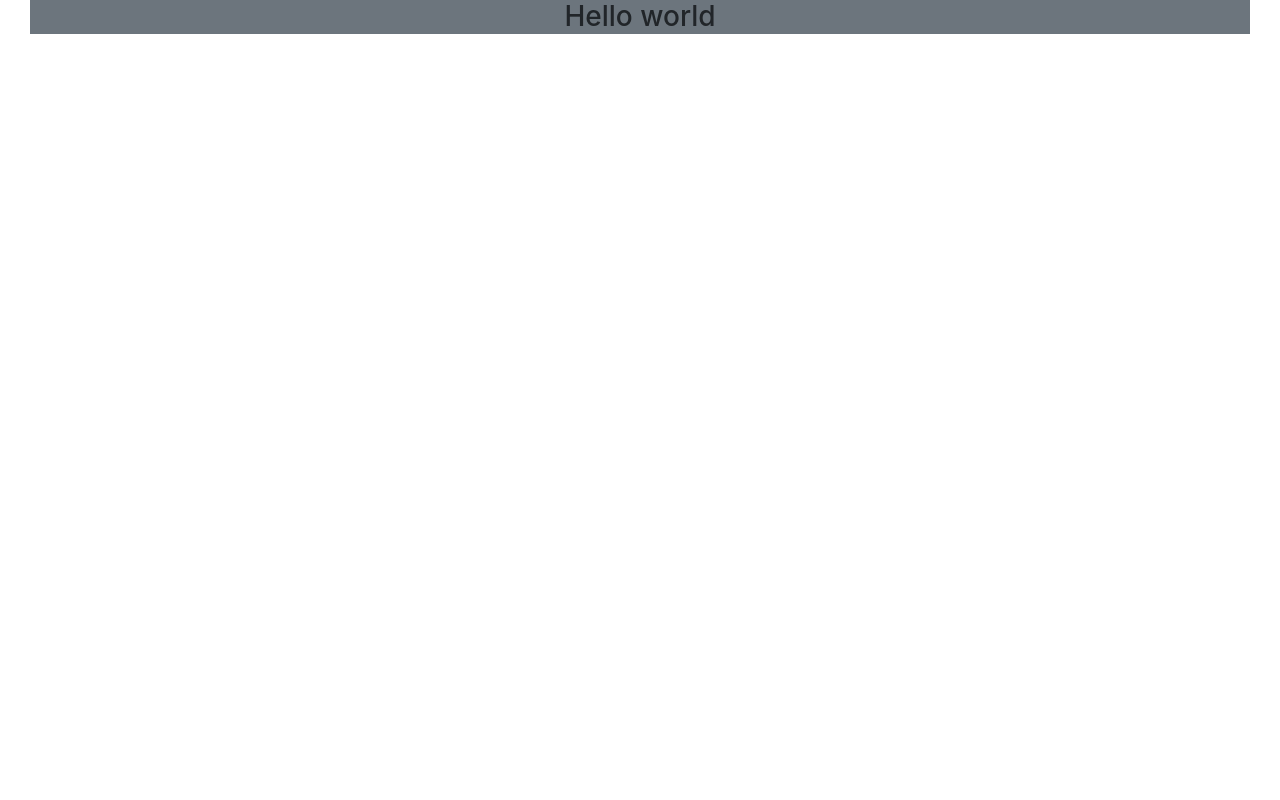
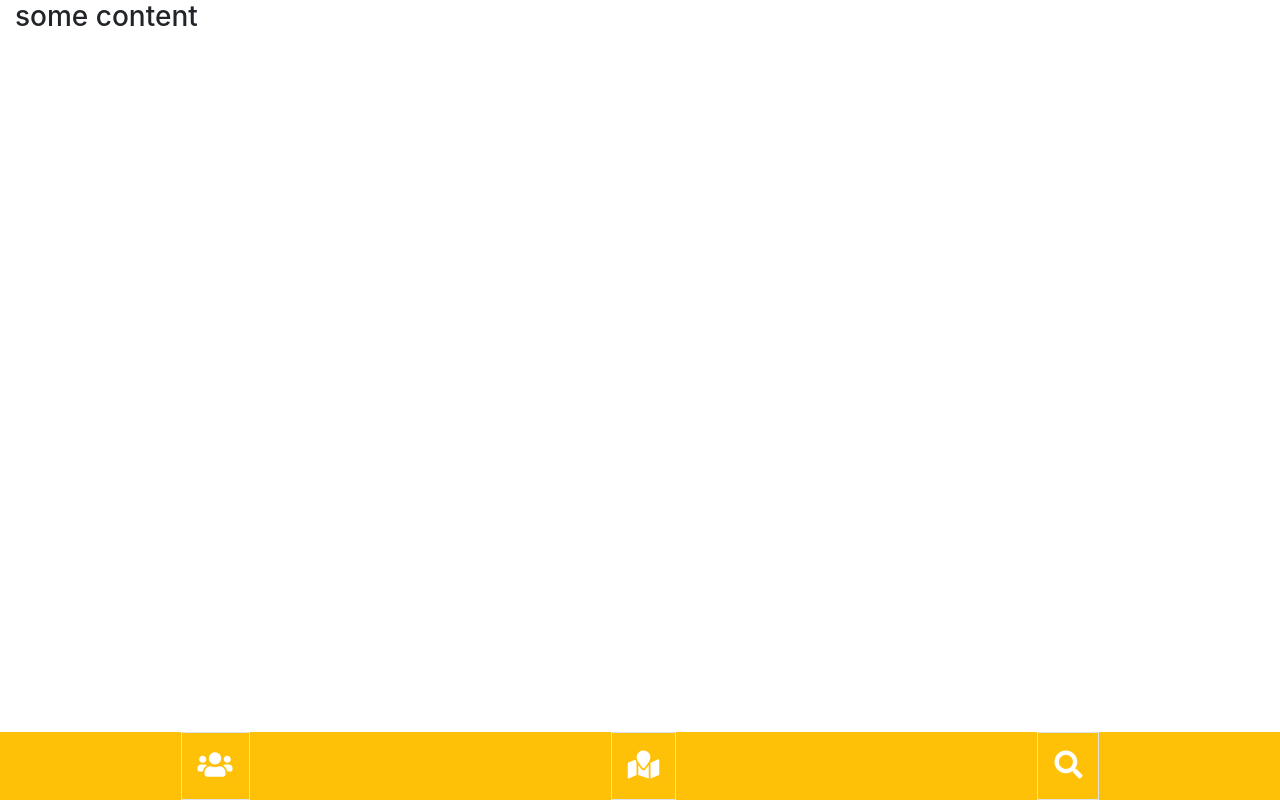
Before and after one commit to Qwiso/friend-zoned, a React (Create React App) app: page / in a window 1280 px wide. Built offline with nearby package versions, Linux system fonts and the light colour scheme.

Commit message:
mocking up ui

```diff
--- a/package.json
+++ b/package.json
@@ -23,6 +23,7 @@
     "not op_mini all"
   ],
   "devDependencies": {
+    "@fortawesome/fontawesome-free": "^5.3.1",
     "bootstrap": "^4.1.3"
   }
 }
--- a/src/App.js
+++ b/src/App.js
@@ -1,18 +1,30 @@
 import React, { Component } from 'react';
 import './App.css';
 import 'bootstrap/dist/css/bootstrap.min.css'
+import '@fortawesome/fontawesome-free/css/all.min.css'
+
+const Content = (props) => {
+  return <h3>some content</h3>
+}
 
 class App extends Component {
   render() {
     return (
-      <div className="container-fluid">
-        <div claassName="row">
-          <div className="col">
-            <div className="text-center bg-secondary">
-              <h3>Hello world</h3>
+      <div>
+        <section>
+        <div class="container-fluid">
+          <Content />
+        </div>
+        </section>
+        <section>
+          <div class="container-fluid fixed-bottom bg-warning">
+            <div class="row d-flex justify-content-around">
+            <h3 class="p-3 m-0 text-white border"><i class="fas fa-users"></i></h3>
+              <h3 class="p-3 m-0 text-white border"><i class="fas fa-map-marked"></i></h3>
+              <h3 class="p-3 m-0 text-white border"><i class="fas fa-search"></i></h3>
             </div>
           </div>
-        </div>
+        </section>
       </div>
     )
   }
```
Also changed, not shown: 1 other file (tests, documents, lock files or other folders).
